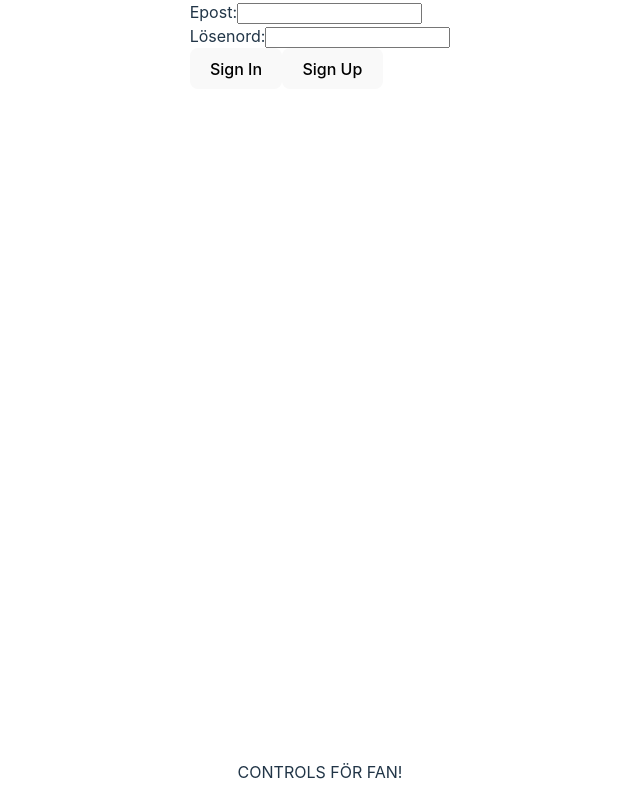
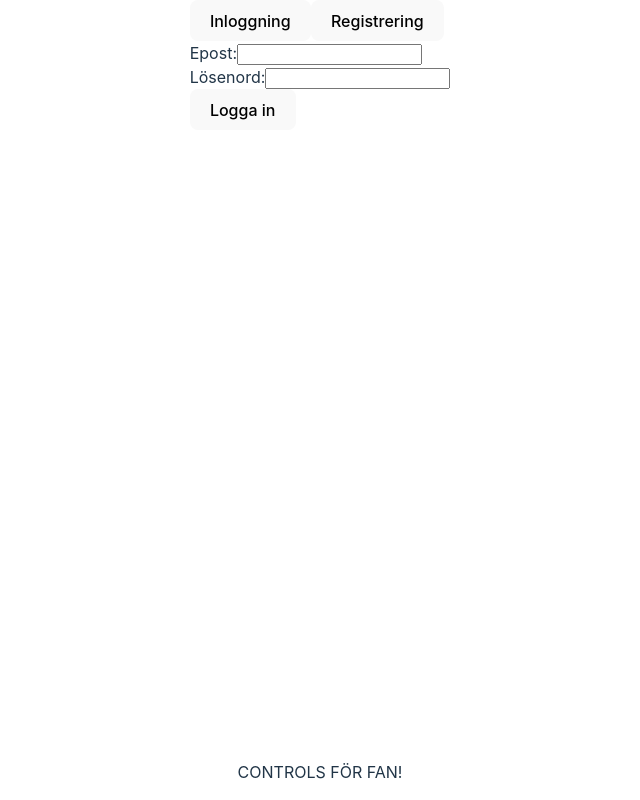
Before and after one commit to tdunca/CMS-Gruppuppgift-Grupp-6, a React (Vite) app: page /admin in a window 1280 px wide. Shown: the whole page, without its empty margins (320-960 px from the left). Built offline with nearby package versions, Linux system fonts and the light colour scheme; no server answers.

Commit message:
add form for registering new user

```diff
--- a/src/features/admin/views/signIn.tsx
+++ b/src/features/admin/views/signIn.tsx
@@ -1,50 +1,121 @@
-import { useState } from 'react';
+import { FormEvent, useState } from 'react';
 import { useNavigate } from 'react-router-dom';
 import { createUser, signInUser } from '../../shared/firebase/user';
+import Input from '../components/input';
 
 function SignIn() {
+  const [currentTab, setCurrentTab] = useState<1 | 2>(1);
   const [email, setEmail] = useState('');
   const [password, setPassword] = useState('');
+  const [confirmPassword, setConfirmPassword] = useState('');
+  const [name, setName] = useState('');
+  const [phoneNum, setPhoneNum] = useState('');
+  const [workEmail, setWorkEmail] = useState('');
 
   const navigate = useNavigate();
 
-  const handleCreateUser = async () => {
+  const handleCreateUser = async (e: FormEvent<HTMLFormElement>) => {
+    e.preventDefault();
+
+    if (!phoneNum || password !== confirmPassword) return;
+
     await createUser({
       email,
       password,
-      name: 'Yves',
-      workEmail: 'tomte',
-      phoneNum: 1239383838,
+      name,
+      workEmail,
+      phoneNum: parseInt(phoneNum),
     });
-    console.log('woho');
+
     navigate('home');
   };
 
-  const handleSignIn = async () => {
+  const handleSignIn = async (e: FormEvent<HTMLFormElement>) => {
+    e.preventDefault();
+
     await signInUser({ email, password });
     navigate('home');
   };
 
   return (
     <main>
-      <label>Epost:</label>
-      <input
-        type="text"
+      <section>
+        <button onClick={() => setCurrentTab(1)}>Inloggning</button>
+        <button onClick={() => setCurrentTab(2)}>Registrering</button>
+      </section>
+
+      {currentTab === 1 && (
+        <form onSubmit={handleSignIn}>
+          <Input
+            label="Epost:"
+            name="email"
+            type="email"
             value={email}
             onChange={(e) => setEmail(e.target.value)}
           />
-      <br />
-
-      <label>Lösenord:</label>
-      <input
+          <Input
+            label="Lösenord:"
+            name="password"
             type="password"
             value={password}
             onChange={(e) => setPassword(e.target.value)}
           />
-      <br />
-
-      <button onClick={handleSignIn}>Sign In</button>
-      <button onClick={handleCreateUser}>Sign Up</button>
+          <button type="submit">Logga in</button>
+        </form>
+      )}
+      {currentTab === 2 && (
+        <form onSubmit={handleCreateUser}>
+          <section>
+            <p>Inloggningsuppgifter</p>
+            <Input
+              label="Användarnamn (epost):"
+              name="email"
+              type="email"
+              value={email}
+              onChange={(e) => setEmail(e.target.value)}
+            />
+            <Input
+              label="Lösenord:"
+              name="password"
+              type="password"
+              value={password}
+              onChange={(e) => setPassword(e.target.value)}
+            />
+            <Input
+              label="Bekräfta lösenord:"
+              name="confirmPassword"
+              type="password"
+              value={confirmPassword}
+              onChange={(e) => setConfirmPassword(e.target.value)}
+            />
+          </section>
+          <section>
+            <p>Kontaktuppgifter</p>
+            <Input
+              label="Namn:"
+              name="name"
+              type="text"
+              value={name}
+              onChange={(e) => setName(e.target.value)}
+            />
+            <Input
+              label="Telefonnummer:"
+              name="phoneNum"
+              type="number"
+              value={phoneNum}
+              onChange={(e) => setPhoneNum(e.target.value)}
+            />
+            <Input
+              label="Epost:"
+              name="workEmail"
+              type="email"
+              value={workEmail}
+              onChange={(e) => setWorkEmail(e.target.value)}
+            />
+          </section>
+          <button type="submit">Skapa användare</button>
+        </form>
+      )}
     </main>
   );
 }
```
Lines whose indentation alone changed are shown as unchanged.
